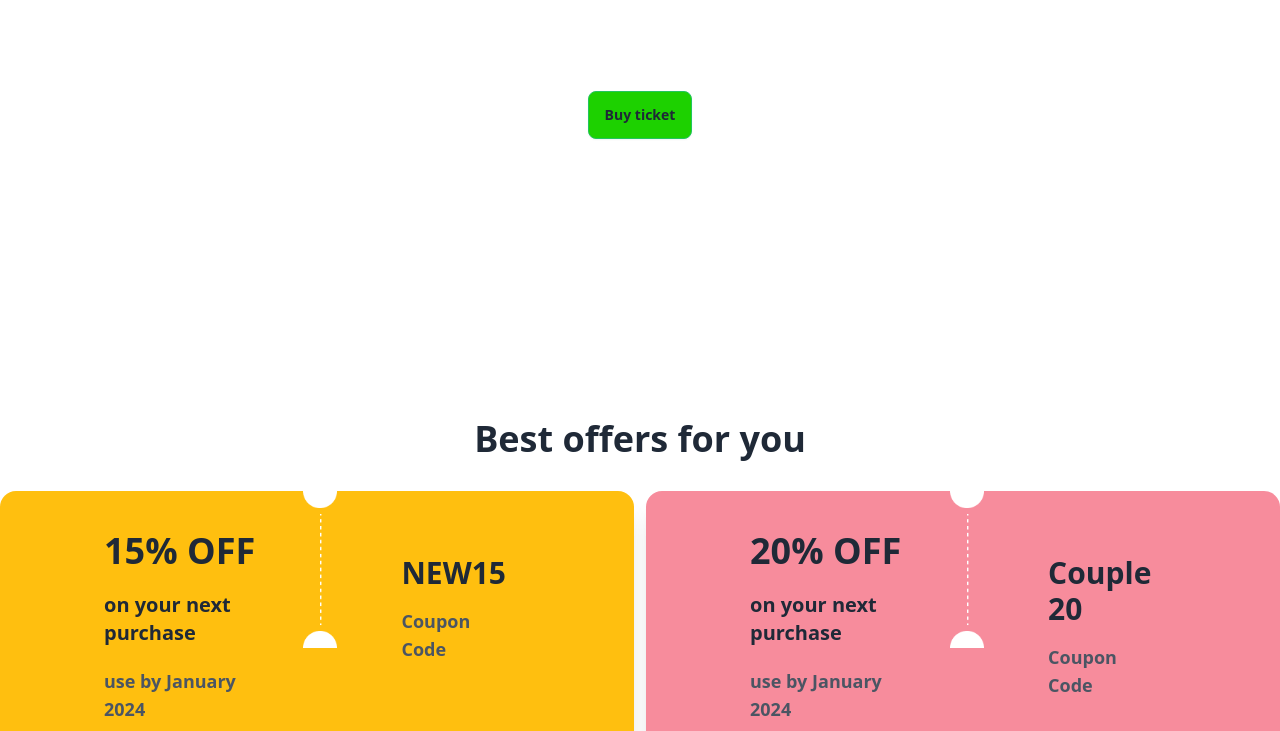
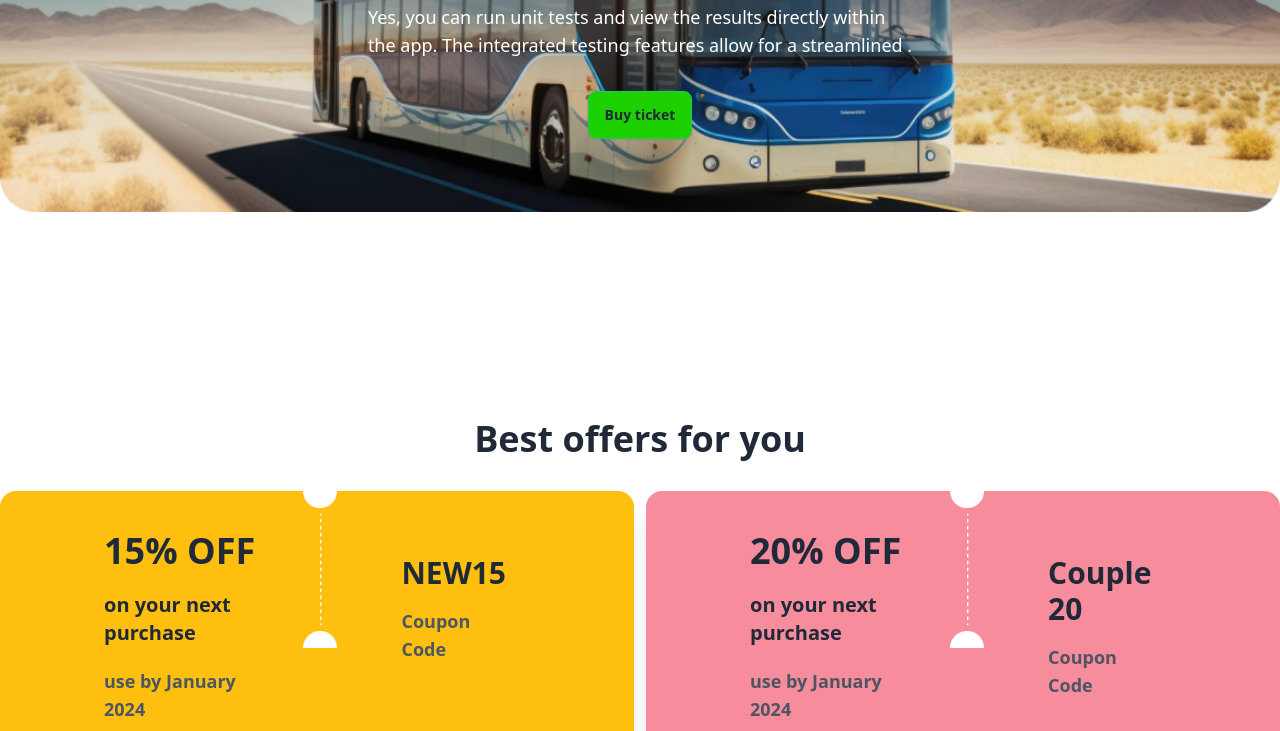
Before and after one commit to Sakibft/B9A5-smart-ticketing, a plain HTML site: page index.html in a window 1280 px wide. Shown: the part 569-1300 px from the top of the page. Drawn offline with nearby package versions, Linux system fonts and the light colour scheme; the site is published under a folder, as on GitHub Pages, so addresses that start at the root find nothing.

Commit message:
added  image

```diff
--- a/index.html
+++ b/index.html
@@ -44,7 +44,7 @@
         </div>
       </div>
     </nav>
-  <div class=" bg-contain min-h-screen bg-no-repeat bg-[url('/images/banner.png')] pt-16">
+  <div class=" bg-contain min-h-screen bg-no-repeat bg-[url('./images/banner.png')] pt-16">
     <div class="flex flex-col justify-center items-center gap-8  p-24 ">
       <h1 class="text-8xl font-extrabold text-white">End-toEnd Travel with</h1>
       <h1 class="text-[#1DD100] text-7xl font-bold">Green Line poribohon </h1>
```
Also changed, not shown: Landing Page Design.jpg (deleted), 2 other files.
